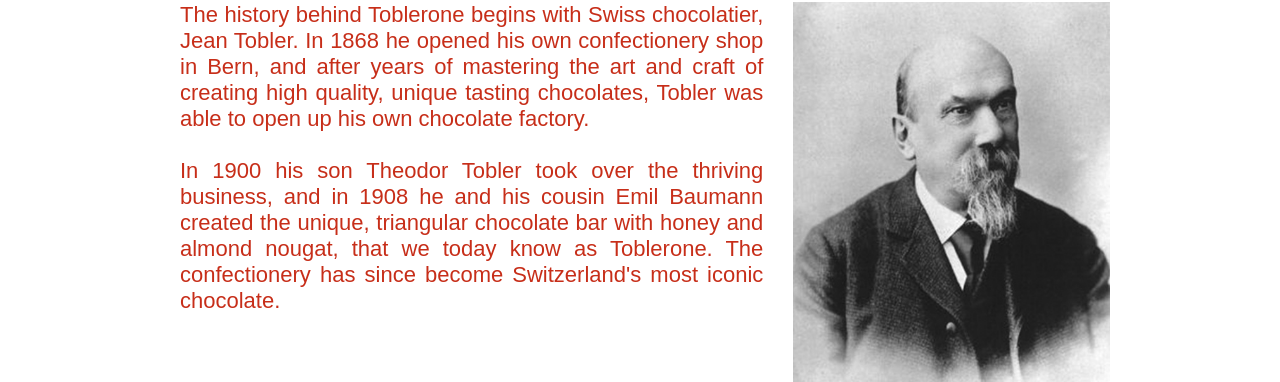
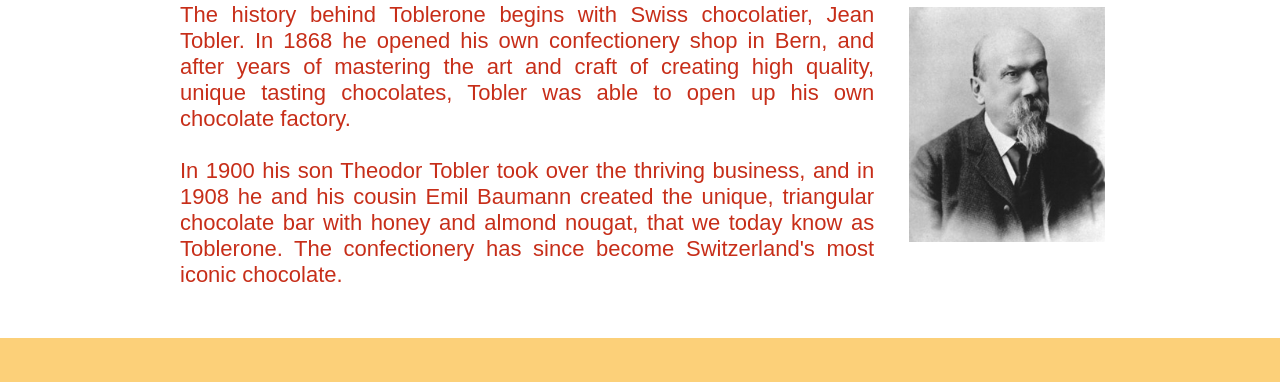
Before and after one commit to sandranielsen/toblerone, a plain HTML site: page subpages/history.html in a window 1280 px wide. Shown: the part 174-556 px from the top of the page. Drawn offline with Linux system fonts and the light colour scheme.

Commit message:
Final version!!

```diff
--- a/css/history.css
+++ b/css/history.css
@@ -36,9 +36,9 @@
 
 @media only screen and (min-width: 1037px) {
     .article_image {
-        width: 350px;
-        height: 400px;
-        padding: 10px;
+        width: 250px;
+        height: 265px;
+        padding: 15px;
     }
 
     .article_container {
```
